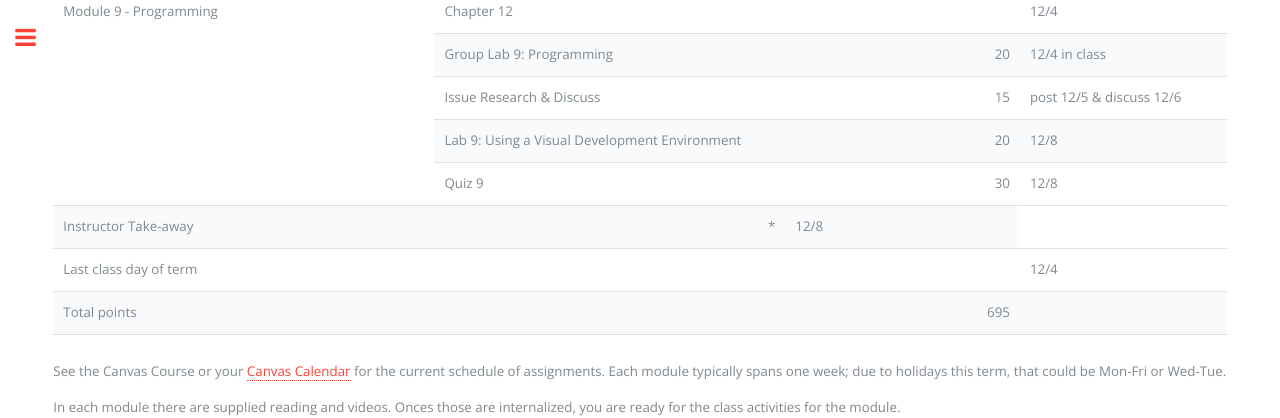
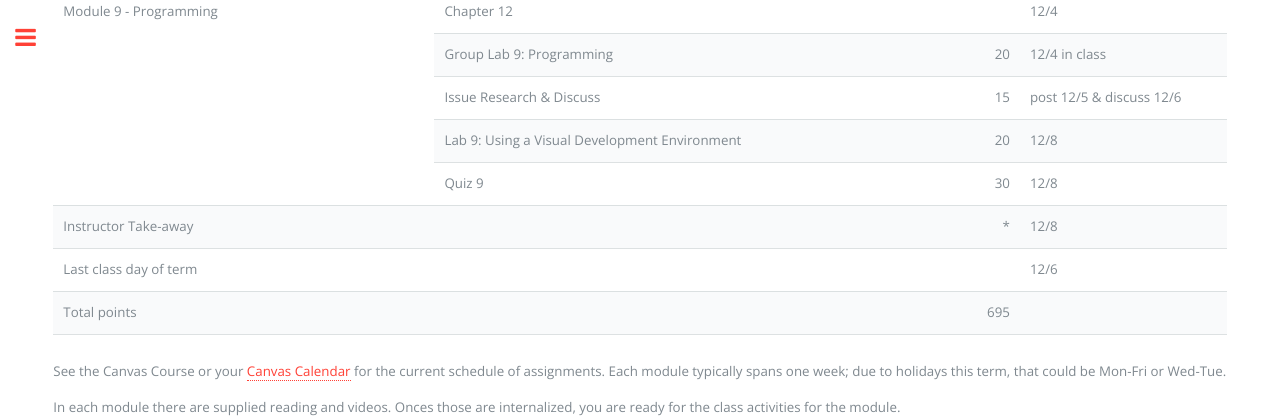
Before and after one commit to argoc/syllabub, a Jekyll site: the page CIS110.html, which Jekyll copies as it is, in a window 1280 px wide and 900 px high, scrolled down 3190 px. Shown: the top 418 px of the window. Built offline with Jekyll 4.4.1, drawn with Linux system fonts in a browser that asks for light colours.

Commit message:
corrections

```diff
--- a/CIS110.html
+++ b/CIS110.html
@@ -348,17 +348,17 @@ with CD-ROM, by Parsons and Oja, ISBN 9781285570204, published by CENGAGE learni
                                     <td>12/8</td>
                                 </tr>
 
-
                                 <tr>
                                     <td>Instructor Take-away</td>
-                                    <td class="ralign">*</td>
+									<td></td>
+									<td class="ralign">*</td>
                                     <td>12/8</td>
                                 </tr>
                                 <tr>
                                     <td valign="top">Last class day of term</td>
                                     <td></td>
                                     <td></td>
-                                    <td>12/4</td>
+                                    <td>12/6</td>
                                 </tr>
                                 <tr>
                                     <td valign="top">Total points</td>
```
